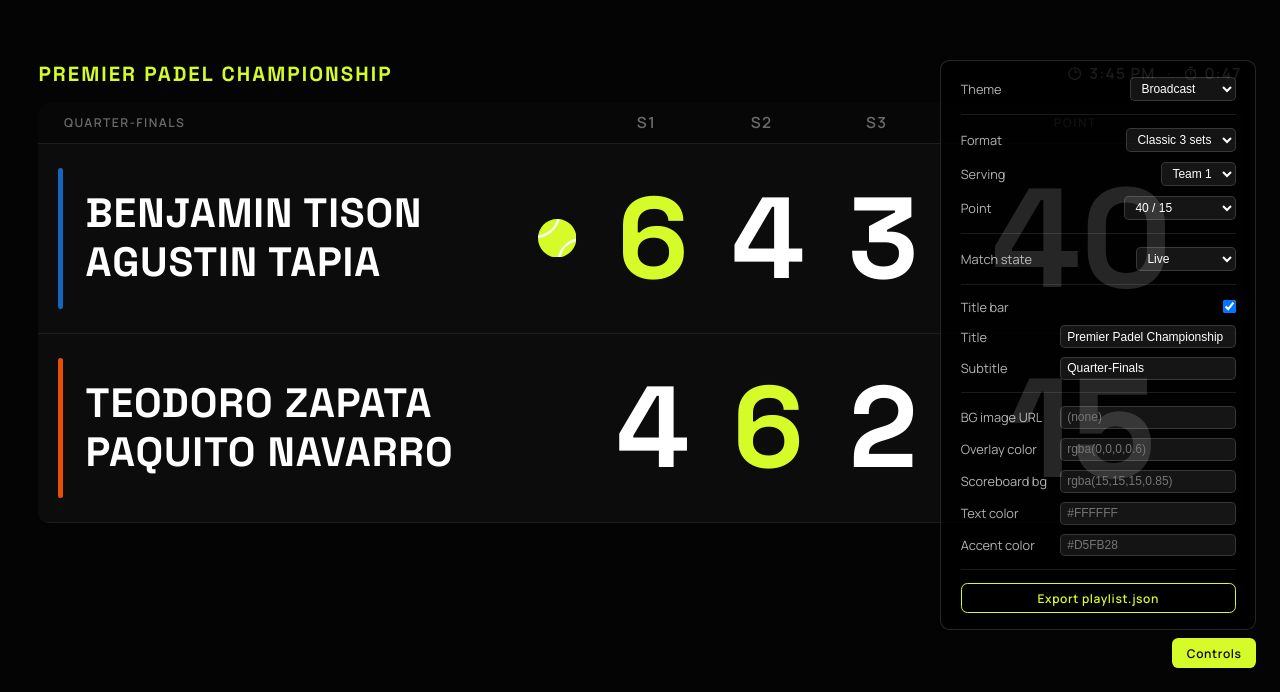
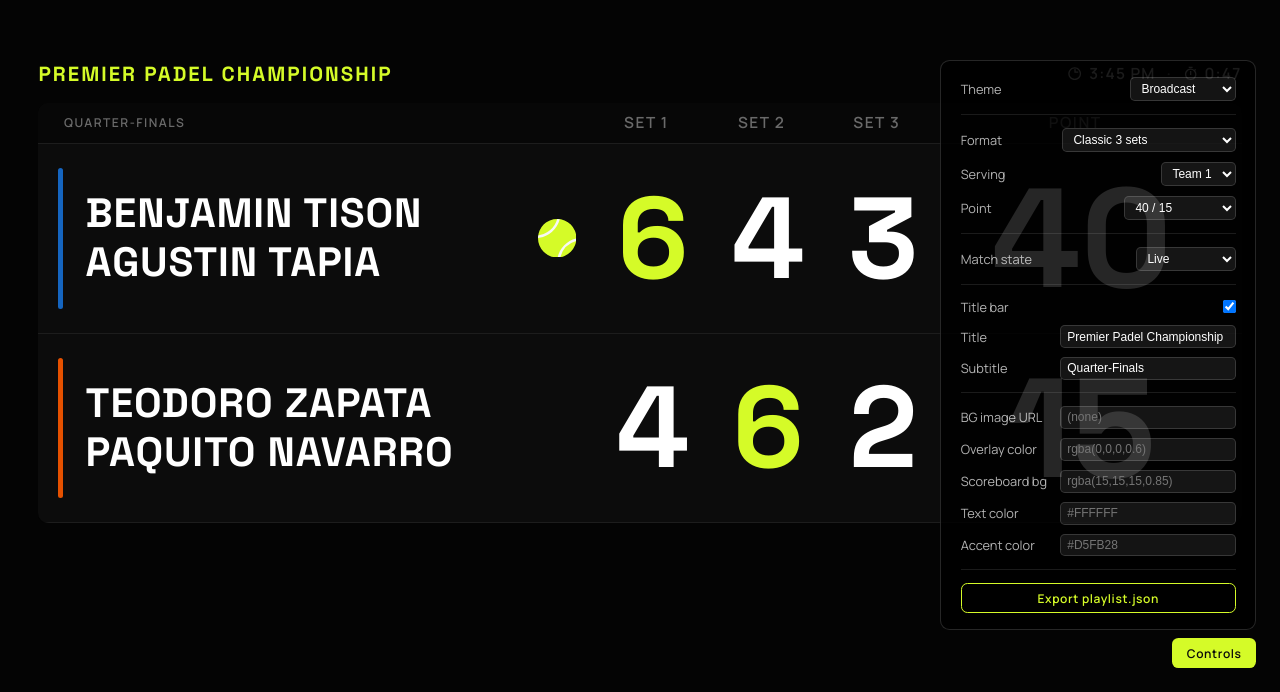
Before and after one commit to thuantruong/infliction-point-docs, a plain HTML site: page cast/mockup.html in a window 1280 px wide. Shown: the part 108-800 px from the top of the page. Drawn offline with Linux system fonts and the light colour scheme.

Commit message:
feat(cast): broadcast theme polish
- Super tiebreak set now counts as 1-0 in sets column (not raw 11-9 points)
- Hide POINT label when match over (visibility:hidden to keep set headers aligned)
- Set headers: "S1" -> "Set 1"
- POINT label sized to match set headers

```diff
--- a/cast/mockup.html
+++ b/cast/mockup.html
@@ -161,7 +161,7 @@
         <div class="bc-col-header-row">
           <div class="bc-name-header" id="bc-col-label">Quarter-Finals</div>
           <div id="bc-set-headers" class="bc-set-headers"></div>
-          <div class="bc-point-header">POINT</div>
+          <div id="bc-point-header" class="bc-point-header">POINT</div>
         </div>
         <div class="bc-divider"></div>
         <div class="bc-row">
@@ -243,6 +243,7 @@
       <label>Format
         <select id="sel-format">
           <option value="classic3">Classic 3 sets</option>
+          <option value="classic2mtb">Classic 2 sets + Super TB</option>
           <option value="classic1">Classic 1 set</option>
           <option value="total">Total Games</option>
           <option value="fixed">Fixed Point</option>
@@ -326,6 +327,16 @@
     bestOfSets: 3,
     currentSet: 2
   },
+  classic2mtb: {
+    label: 'CLASSIC (2 SETS)',
+    sets: [
+      { g1: 6, g2: 4, winner: 'TEAM_1' },
+      { g1: 3, g2: 6, winner: 'TEAM_2' },
+      { g1: 11, g2: 9, winner: 'TEAM_1', mtb: true }
+    ],
+    bestOfSets: 2,
+    currentSet: 2
+  },
   classic1: {
     label: 'GAMES (5)',
     sets: [{ g1: 3, g2: 2, winner: null }],
@@ -397,14 +408,22 @@
 
   if (fmtKey === 'fixed') return;
 
-  if (fmtKey === 'classic3') {
+  if (fmtKey === 'classic3' || fmtKey === 'classic2mtb') {
     fmt.sets.forEach(function(s, i) {
-      hdr('S' + (i + 1));
+      hdr('Set ' + (i + 1));
       var effectiveWinner = s.winner || (matchWinner && i === fmt.currentSet ? matchWinner : null);
       var cls1 = effectiveWinner ? (effectiveWinner === 'TEAM_1' ? 'won' : 'lost') : '';
       var cls2 = effectiveWinner ? (effectiveWinner === 'TEAM_2' ? 'won' : 'lost') : '';
-      score(bcSets1, s.g1, cls1);
-      score(bcSets2, s.g2, cls2);
+      var g1, g2;
+      if (s.mtb) {
+        g1 = s.winner === 'TEAM_1' ? 1 : 0;
+        g2 = s.winner === 'TEAM_2' ? 1 : 0;
+      } else {
+        g1 = s.g1;
+        g2 = s.g2;
+      }
+      score(bcSets1, g1, cls1);
+      score(bcSets2, g2, cls2);
     });
   } else {
     hdr('GAMES');
@@ -592,6 +611,7 @@
   // Set columns
   var matchWinner = state === 'won1' ? 'TEAM_1' : state === 'won2' ? 'TEAM_2' : null;
   renderSetCols(fmt, fmtKey, matchWinner);
+  document.getElementById('bc-point-header').style.visibility = matchWinner ? 'hidden' : '';
 
   // Point cells — reset
   bcPointCell1.classList.remove('serving');
--- a/cast/receiver.css
+++ b/cast/receiver.css
@@ -347,9 +347,9 @@
   width: 22vw;
   text-align: center;
   font-family: 'Manrope', sans-serif;
-  font-size: 0.95vw;
+  font-size: 1.2vw;
   font-weight: 600;
-  letter-spacing: 0.12em;
+  letter-spacing: 0.1em;
   color: rgba(255, 255, 255, 0.4);
   text-transform: uppercase;
 }
```
Also changed, not shown: cast/index.html (+1 -1 lines), cast/receiver.js (+16 -6 lines).
